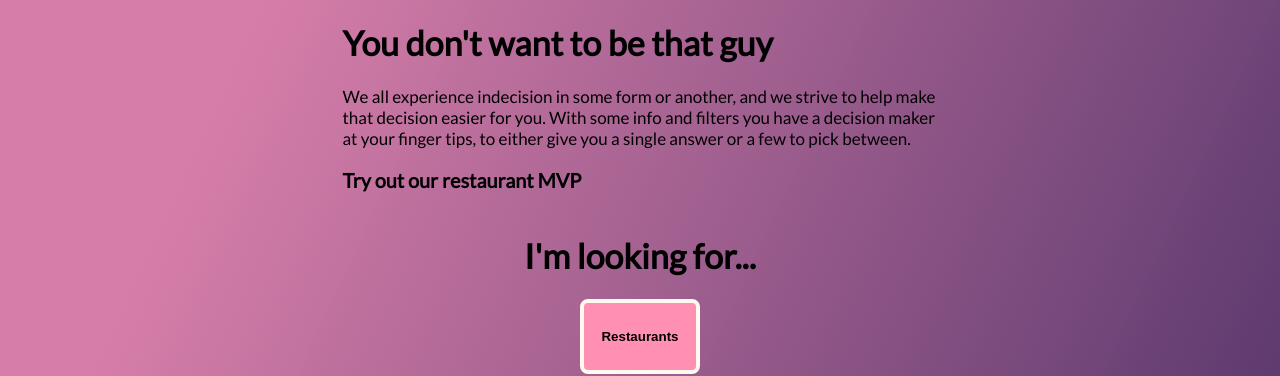
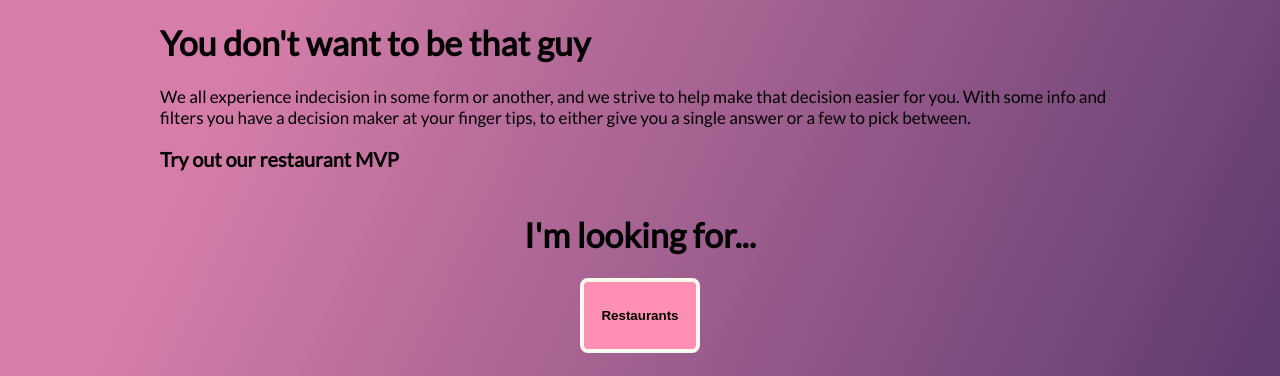
Before and after one commit to michellegsld/indecisive_decision, a Django app: page / in a window 1280 px wide. Shown: the part 376-752 px from the top of the page. Run offline with Django 3.2, Linux system fonts and the light colour scheme; some libraries are stand-ins or nearby versions.

Commit message:
[Update] text box

```diff
--- a/main/static/css/index.css
+++ b/main/static/css/index.css
@@ -15,10 +15,9 @@
 }
 
 .blurb {
-    max-width: 35rem;
+    max-width: 75%;
     margin-left: auto;
     margin-right: auto;
-    width: 100%;
 }
 
 .MVP_top_half {
--- a/static/css/index.css
+++ b/static/css/index.css
@@ -15,10 +15,9 @@
 }
 
 .blurb {
-    max-width: 35rem;
+    max-width: 75%;
     margin-left: auto;
     margin-right: auto;
-    width: 100%;
 }
 
 .MVP_top_half {
```
